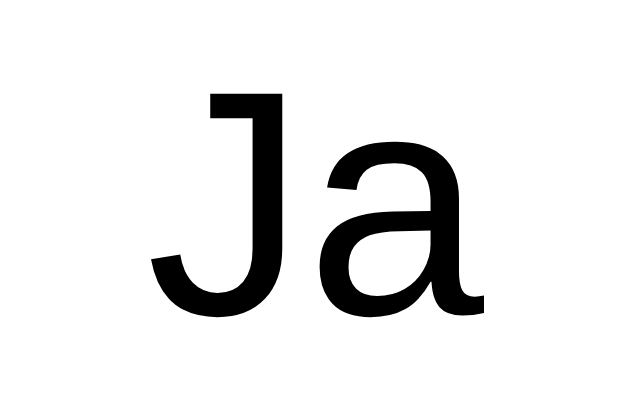
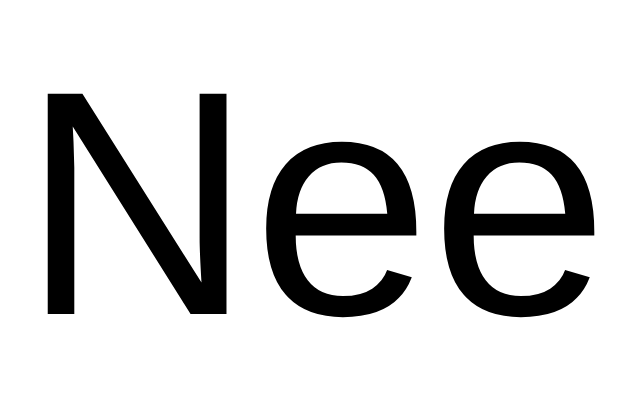
Before and after one commit to sndrgrdn/ishetdesignalaf, a plain HTML site: page index.source.html in a window 1280 px wide. Shown: the part 211-617 px from the top of the page, without its empty margins (325-965 px from the left). Drawn offline with Linux system fonts and the light colour scheme.

Commit message:
Oops changed 'Ja' to 'Nee'

```diff
--- a/index.source.html
+++ b/index.source.html
@@ -7,4 +7,4 @@ h1 {
   text-align: center;
 }
 </style>
-<h1>Ja</h1>
+<h1>Nee</h1>
```
Also changed, not shown: index.html (+1 -1 lines).
